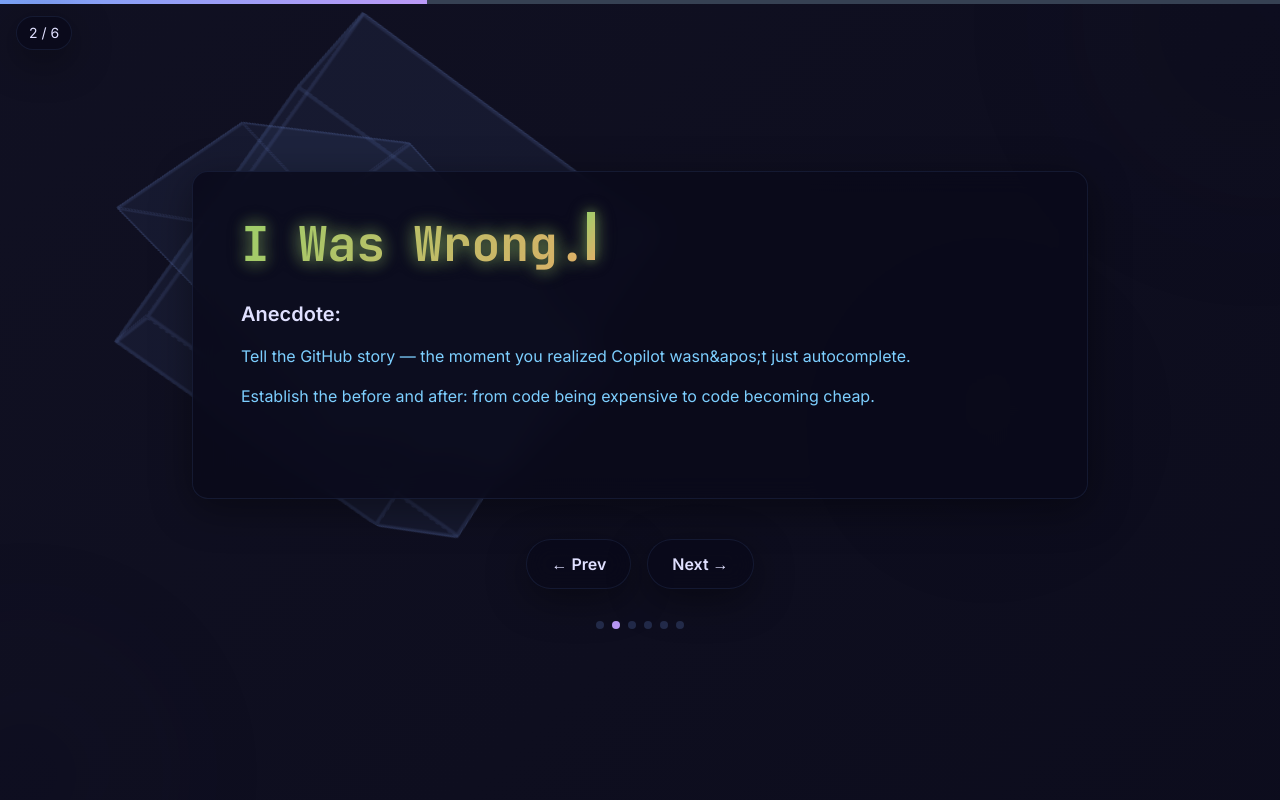
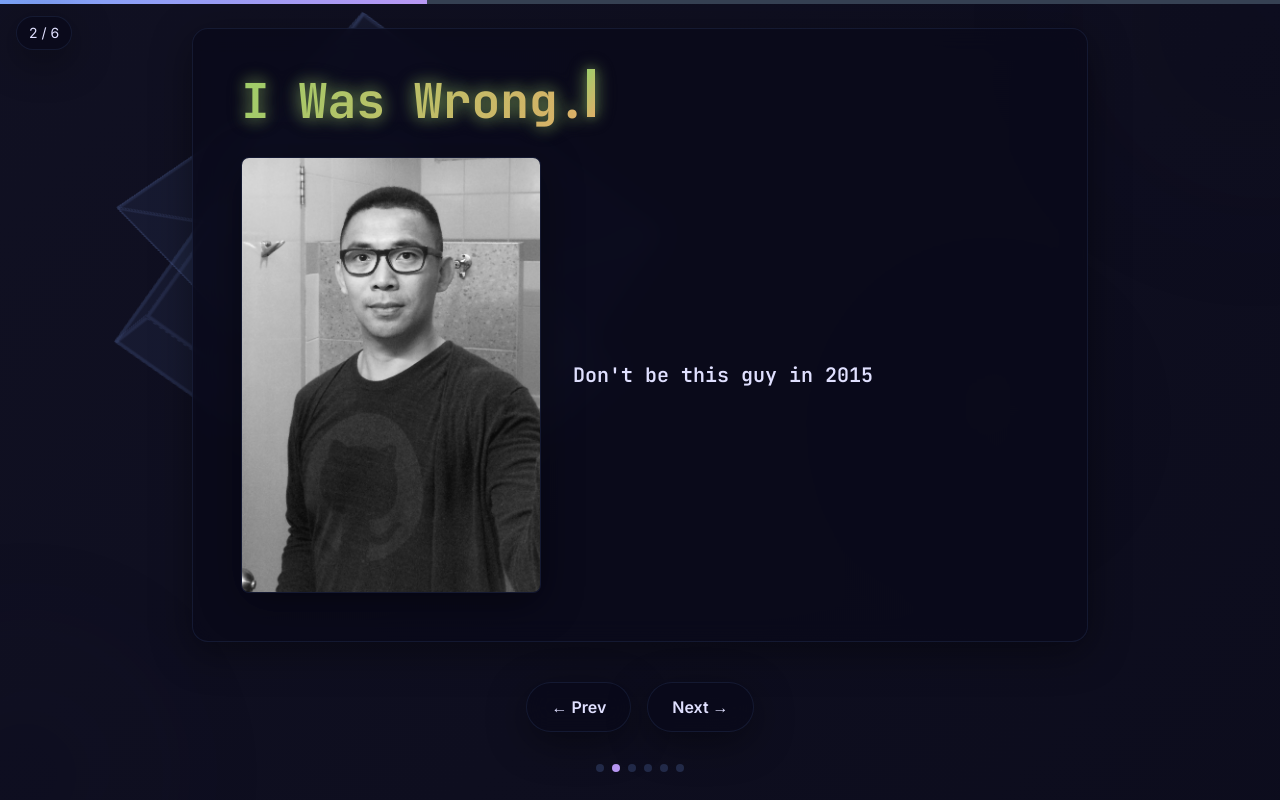
Before and after one commit to kasima/slides-when-code-is-cheap, a Next.js app: page / in a window 1280 px wide. Both pictures are taken after a click on the button "Next →". Built offline with nearby package versions, Linux system fonts and the light colour scheme.

Commit message:
Update slides content and styling, add image to 'I Was Wrong' slide

```diff
--- a/src/app/globals.css
+++ b/src/app/globals.css
@@ -361,6 +361,7 @@ body {
 
 /* Styling for the container of the text to be typed */
 .slide-content-prose {
+  font-family: 'JetBrains Mono', 'Fira Code', 'Consolas', monospace;
   /* Ensure there's enough space for text to appear */
 }
 
--- a/src/app/page.tsx
+++ b/src/app/page.tsx
@@ -94,63 +94,69 @@ const slides = [
     title: "When An LoC is Cheap",
     content: [
       "What still matters in software?",
-      "Kasima Tharnpipitchai"
+      "Kasima Tharnpipitchai",
+      "Head of AI Strategy, SCB 10X",
+      "Cursor/SCB 10X Meetup – 2025-05-29"
     ],
     contentClasses: [
-      "text-3xl md:text-4xl font-bold mt-8 text-[var(--text-primary)] drop-shadow-lg",
-      "mt-6 text-xl text-[var(--text-secondary)] opacity-90 drop-shadow"
+      "text-2xl md:text-3xl font-bold mt-8 text-[var(--text-primary)] drop-shadow-lg",
+      "mt-6 text-lg text-[var(--text-secondary)] opacity-90 drop-shadow",
+      "mt-2 text-sm text-[var(--text-secondary)] opacity-80",
+      "mt-1 text-sm text-[var(--text-secondary)] opacity-70"
     ]
   },
   {
     title: "I Was Wrong.",
-    content: [
-        "Anecdote:",
-        "Tell the GitHub story — the moment you realized Copilot wasn&apos;t just autocomplete.",
-        "Establish the before and after: from code being expensive to code becoming cheap."
-    ],
-    contentClasses: [
-        "text-xl text-[var(--text-primary)] font-semibold",
-        "mt-4 text-[var(--text-secondary)]",
-        "mt-4 text-[var(--text-secondary)]"
-    ]
+    content: (
+      <div className="flex gap-8 items-center">
+        <div className="w-[300px] relative h-[436px] rounded-lg overflow-hidden glass-effect">
+          <img
+            src="/images/ktgh.jpeg"
+            alt="Don't be this guy in 2015"
+            className="w-full h-full object-contain"
+          />
+        </div>
+        <div className="flex-1 text-xl text-[var(--text-primary)] font-semibold">
+          Don&apos;t be this guy in 2015
+        </div>
+      </div>
+    ),
   },
   {
-    title: "The Shift: AI and the Cheapening of Code",
+    title: "Code Gets Cheap",
     content: [
       "The cost of software production is falling due to AI.",
-      "Code is becoming commoditized — like music, photography, video editing.",
-      "Analogy: What happened to Blockbuster, record labels, ad agencies?"
+      "Big Tech are just caches of code.",
+      "Analogy: What happened to radio?"
     ],
     contentClasses: "list-disc pl-6 space-y-3"
   },
   {
-    title: "What Still Matters: The Human Stack",
-    content: (
-      <ul className="list-disc pl-6 space-y-4">
-        <li className="text-[var(--text-primary)]"><b className="text-[var(--primary)] dark:text-[var(--accent)]">Empathy:</b> Understanding real user needs, not just requirements.<br/><span className="text-[var(--text-secondary)] dark:text-[var(--text-light)] italic text-sm">&quot;You can ask an LLM to write 100 features. Only humans know which ones matter.&quot;</span></li>
-        <li className="text-[var(--text-primary)]"><b className="text-[var(--primary)] dark:text-[var(--accent)]">Purpose &amp; Values:</b> What you build &mdash; and why &mdash; matters more than how fast you can build it.</li>
-        <li className="text-[var(--text-primary)]"><b className="text-[var(--primary)] dark:text-[var(--accent)]">Taste:</b> The ability to recognize quality, simplicity, and what feels &lsquo;right.&rsquo; <br/><span className="text-[var(--text-secondary)] dark:text-[var(--text-light)] italic text-sm">&quot;AI can generate a design. It takes taste to reject the first draft.&quot;</span></li>
-        <li className="text-[var(--text-primary)]"><b className="text-[var(--primary)] dark:text-[var(--accent)]">Creativity:</b> The next big idea won&apos;t be a prompt. It&apos;ll be a perspective shift.</li>
-        <li className="text-[var(--text-primary)]"><b className="text-[var(--primary)] dark:text-[var(--accent)]">Judgment &amp; Problem Framing:</b> AI is great at solving well-defined problems. But it won&apos;t tell you which problem to solve.</li>
-      </ul>
-    ),
-  },
-  {
-    title: "Implications for Builders & Teams",
+    title: "Opportunities For You",
     content: [
-      "Teams don&apos;t need to be huge anymore.",
-      "Competitive advantage shifts from capital and headcount → to clarity, values, vision.",
+      "Teams don't need to be huge anymore.",
+      "Competitive advantage shifts from capital to clarity, values, vision.",
       "Code is cheap. Insight is rare."
     ],
     contentClasses: "list-disc pl-6 space-y-3",
     itemClasses: ["text-[var(--text-primary)]", "text-[var(--text-primary)]", "text-[var(--text-primary)] font-semibold text-[var(--accent)]"]
   },
   {
-    title: "Closing: A Call to Build Wisely",
+    title: "What Still Matters",
+    content: (
+      <ul className="list-disc pl-6 space-y-4">
+        <li className="text-[var(--text-primary)]"><b className="text-[var(--primary)] dark:text-[var(--accent)]">Empathy:</b> Understanding real user needs, not just requirements.<br/><span className="text-[var(--text-secondary)] dark:text-[var(--text-light)] italic text-sm">&quot;You can ask an LLM to write 100 features. Only humans know which ones matter.&quot;</span></li>
+        <li className="text-[var(--text-primary)]"><b className="text-[var(--primary)] dark:text-[var(--accent)]">Purpose &amp; Values:</b> What you build &mdash; and why &mdash; matters more than how fast you can build it.</li>
+        <li className="text-[var(--text-primary)]"><b className="text-[var(--primary)] dark:text-[var(--accent)]">Creativity:</b> The next big idea won&apos;t be a prompt. It&apos;ll be a perspective shift.</li>
+        <li className="text-[var(--text-primary)]"><b className="text-[var(--primary)] dark:text-[var(--accent)]">Taste:</b> The ability to recognize quality, simplicity, and what feels &lsquo;right.&rsquo; <br/><span className="text-[var(--text-secondary)] dark:text-[var(--text-light)] italic text-sm">&quot;AI can generate a design. It takes taste to reject the first draft.&quot;</span></li>
+      </ul>
+    ),
+  },
+  {
+    title: "Keep Shipping 🚢",
     content: [
       "Software is no longer limited by ability — only by intention.",
       "In a world where anyone can build anything, what you choose to build says everything.",
-      "“What will you build, now that the only limit is your humanity?”"
     ],
     contentClasses: ["text-[var(--text-primary)] text-lg", "mt-4 text-[var(--text-primary)] text-lg", "mt-8 font-bold text-3xl text-[var(--primary)] dark:text-[var(--accent)] drop-shadow-md"]
   },
```
Also changed, not shown: public/images/ktgh.jpeg (added).
